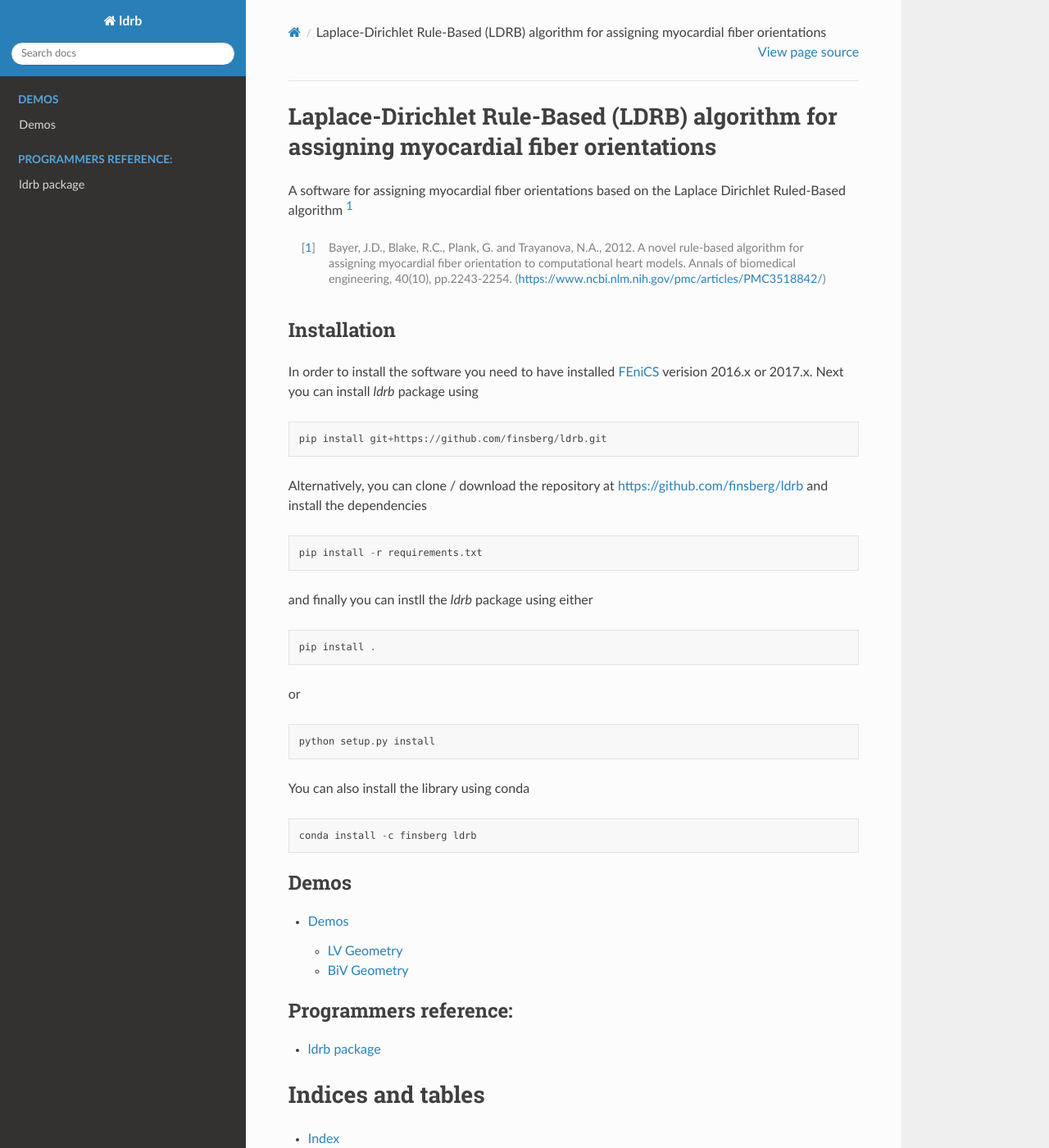
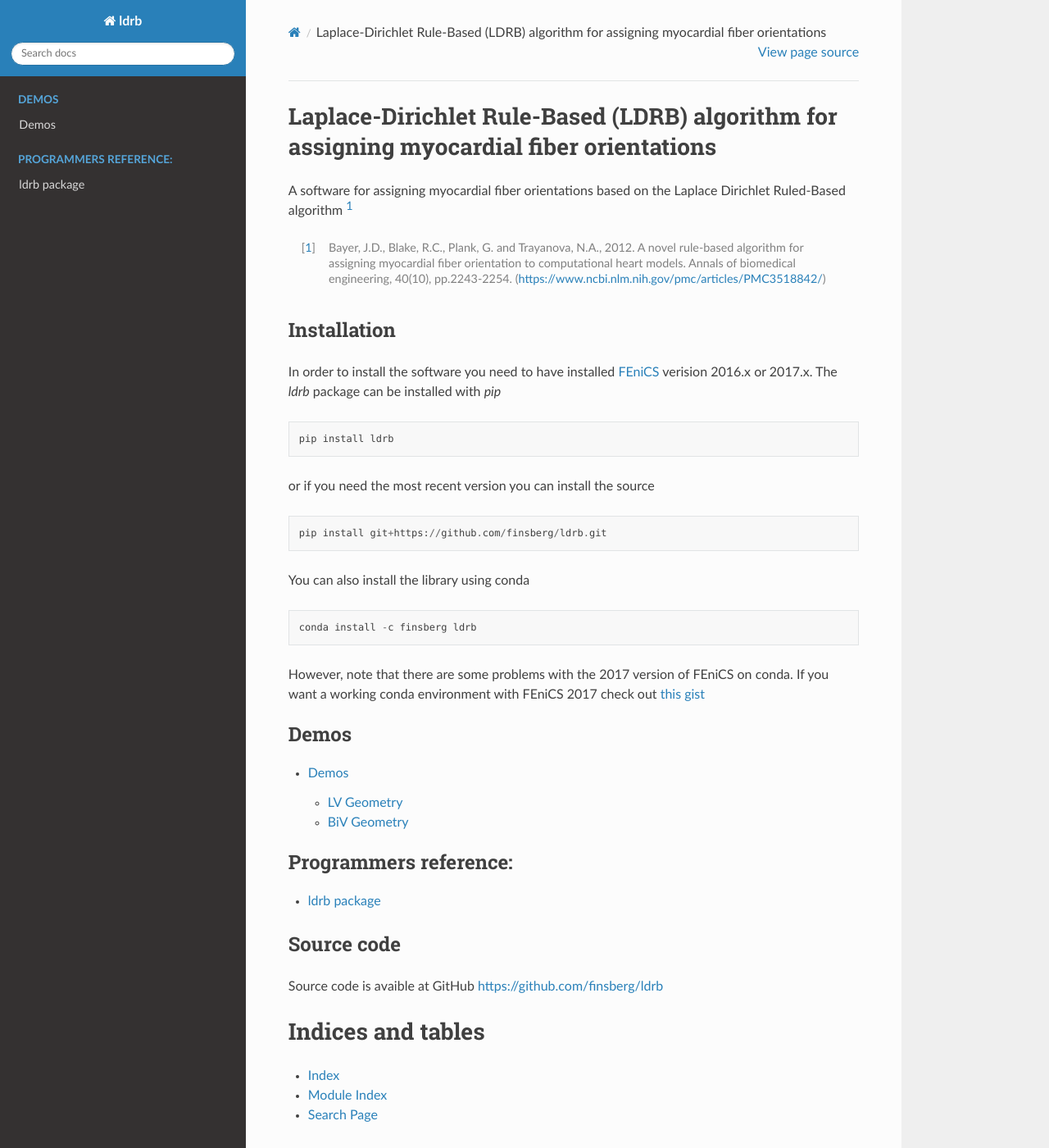
Before and after one commit to finsberg/ldrb, a Sphinx documentation site: the page built from docs/source/index.rst, in a window 1280 px wide and 1400 px high. Shown: the whole window at 82% size. Built offline with Sphinx 7.4.7 and the Read the Docs theme 2.0.0, drawn with Linux system fonts in a browser that asks for light colours.

Commit message:
Update REAMDE and docs

```diff
--- a/docs/source/index.rst
+++ b/docs/source/index.rst
@@ -16,37 +16,27 @@ A software for assigning myocardial fiber orientations based on the Laplace Diri
 Installation
 ------------
 In order to install the software you need to have installed `FEniCS <https://fenicsproject.org>`_ verision
-2016.x or 2017.x. Next you can install `ldrb` package using
+2016.x or 2017.x. The `ldrb` package can be installed with `pip`
+
+.. code::
+
+    pip install ldrb
+
+or if you need the most recent version you can install the source
 
 .. code::
 
     pip install git+https://github.com/finsberg/ldrb.git
-
-Alternatively, you can clone / download the repository at `<https://github.com/finsberg/ldrb>`_
-and install the dependencies
-
-.. code::
-
-    pip install -r requirements.txt
-
-and finally you can instll the `ldrb` package using either
-
-.. code::
-
-    pip install .
-
-or
-
-.. code::
-
-    python setup.py install
-
 
 You can also install the library using conda
 
 .. code::
 
    conda install -c finsberg ldrb
+
+However, note that there are some problems with the 2017 version of FEniCS on conda.
+If you want a working conda environment with FEniCS 2017 check out
+`this gist <https://gist.github.com/finsberg/96eeb1d564aab4a73f53a46a1588e6a6>`_
 
 
 .. toctree::
@@ -60,6 +50,11 @@ You can also install the library using conda
    :caption: Programmers reference:
 
    ldrb
+
+
+Source code
+-----------
+Source code is avaible at GitHub https://github.com/finsberg/ldrb
 
 
 
--- a/setup.py
+++ b/setup.py
@@ -84,7 +84,7 @@ class UploadCommand(Command):
         os.system('{0} setup.py sdist bdist_wheel --universal'.format(sys.executable))
 
         self.status('Uploading the package to PyPI via Twine…')
-        os.system('twine upload dist/*')
+        os.system('python -m twine upload dist/*')
 
         self.status('Pushing git tags…')
         os.system('git tag v{0}'.format(about['__version__']))
@@ -118,12 +118,10 @@ setup(
     classifiers=[
         # Trove classifiers
         # Full list: https://pypi.python.org/pypi?%3Aaction=list_classifiers
-        'License :: OSI Approved :: MIT License',
+        'License :: OSI Approved :: LGPL version 3 or later',
         'Programming Language :: Python',
         'Programming Language :: Python :: 3',
-        'Programming Language :: Python :: 3.6',
         'Programming Language :: Python :: Implementation :: CPython',
-        'Programming Language :: Python :: Implementation :: PyPy'
     ],
     # $ setup.py publish support.
     cmdclass={
```
Also changed, not shown: README.md (+1 -1 lines).
